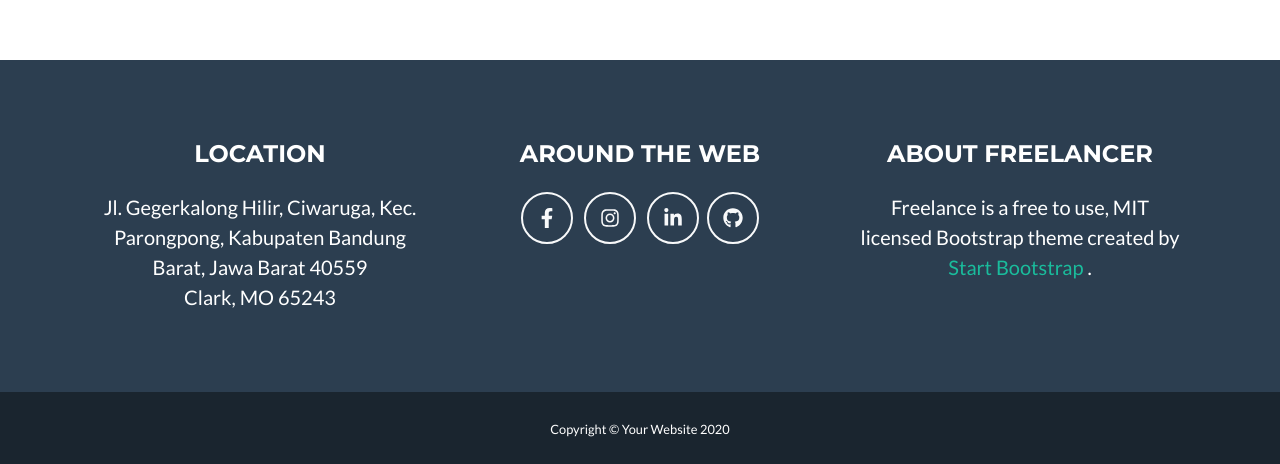
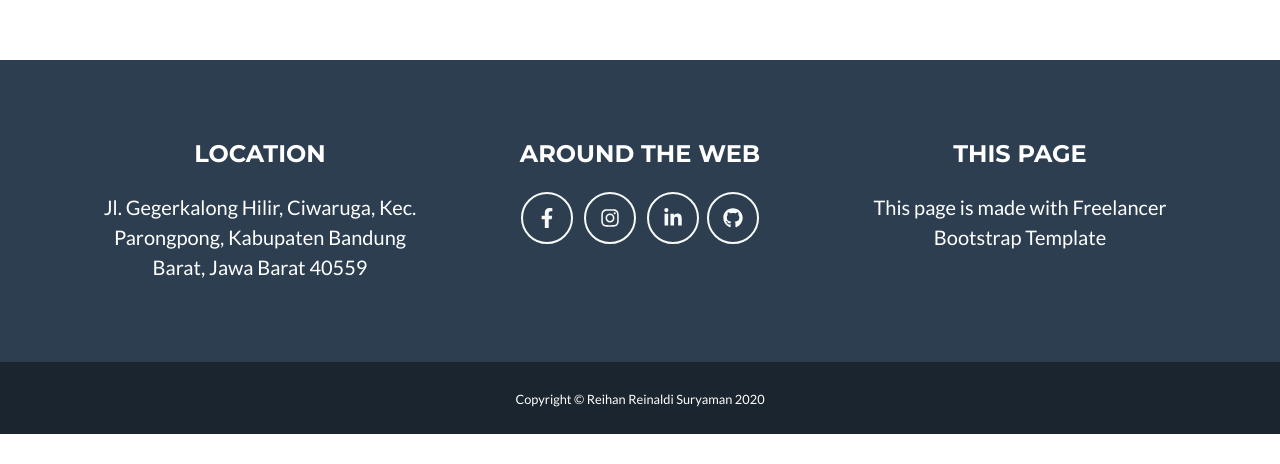
Before and after one commit to revbase28/revbase28.github.io, a plain HTML site: page index.html in a window 1280 px wide. Shown: the part 2485-2949 px from the top of the page. After the commit the page ends 2919 px from the top, so only its background shows below. Drawn offline with nearby package versions, Linux system fonts and the light colour scheme.

Commit message:
Update footer

```diff
--- a/index.html
+++ b/index.html
@@ -142,8 +142,6 @@
                         <h4 class="text-uppercase mb-4">Location</h4>
                         <p class="lead mb-0">
                             Jl. Gegerkalong Hilir, Ciwaruga, Kec. Parongpong, Kabupaten Bandung Barat, Jawa Barat 40559
-                            <br />
-                            Clark, MO 65243
                         </p>
                     </div>
                     <!-- Footer Social Icons-->
@@ -156,11 +154,9 @@
                     </div>
                     <!-- Footer About Text-->
                     <div class="col-lg-4">
-                        <h4 class="text-uppercase mb-4">About Freelancer</h4>
+                        <h4 class="text-uppercase mb-4">This Page</h4>
                         <p class="lead mb-0">
-                            Freelance is a free to use, MIT licensed Bootstrap theme created by
-                            <a href="http://startbootstrap.com">Start Bootstrap</a>
-                            .
+                            This page is made with Freelancer Bootstrap Template
                         </p>
                     </div>
                 </div>
@@ -168,7 +164,7 @@
         </footer>
         <!-- Copyright Section-->
         <div class="copyright py-4 text-center text-white">
-            <div class="container"><small>Copyright © Your Website 2020</small></div>
+            <div class="container"><small>Copyright © Reihan Reinaldi Suryaman 2020</small></div>
         </div>
         <!-- Scroll to Top Button (Only visible on small and extra-small screen sizes)-->
         <div class="scroll-to-top d-lg-none position-fixed">
```
